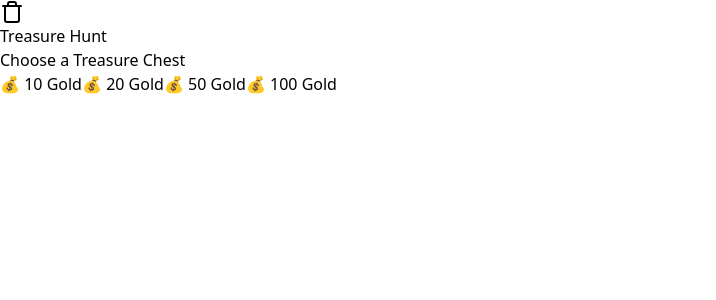
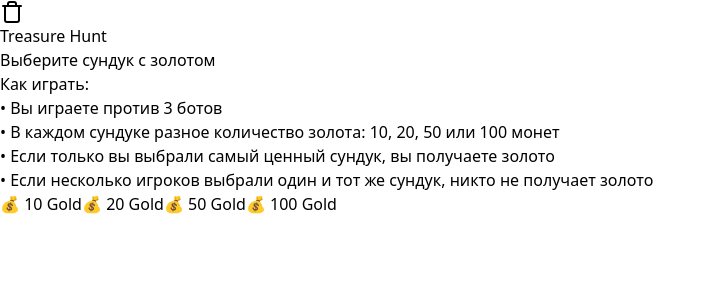
Before and after one commit to puremind5/dfac, a React (Vite) app: page / in a window 1280 px wide. Shown: the top 300 px of the page, without its empty margins (0-716 px from the left). Built offline with nearby package versions, Linux system fonts and the light colour scheme.

Commit message:
Update GameBoard.tsx

```diff
--- a/src/components/GameBoard.tsx
+++ b/src/components/GameBoard.tsx
@@ -5,8 +5,20 @@ const CHEST_VALUES = [10, 20, 50, 100]; // Значения сундуков
 const GameBoard: React.FC<{ onChestSelect: (index: number) => void; loading: boolean }> = ({ onChestSelect, loading }) => {
   return (
     <div className="text-center">
-      <h2 className="text-2xl font-bold mb-4 text-white">Choose a Treasure Chest</h2>
+      <h2 className="text-2xl font-bold mb-4 text-white">Выберите сундук с золотом</h2>
 
+      {/* Описание правил игры */}
+      <div className="bg-gray-800 text-white p-4 rounded-lg shadow-lg mb-4">
+        <h3 className="text-lg font-bold mb-2">Как играть:</h3>
+        <ul className="text-sm space-y-1">
+          <li>• Вы играете против 3 ботов</li>
+          <li>• В каждом сундуке разное количество золота: 10, 20, 50 или 100 монет</li>
+          <li>• Если только вы выбрали самый ценный сундук, вы получаете золото</li>
+          <li>• Если несколько игроков выбрали один и тот же сундук, никто не получает золото</li>
+        </ul>
+      </div>
+
+      {/* Сундуки с ценностью */}
       <div className="grid grid-cols-4 gap-4 justify-center">
         {CHEST_VALUES.map((value, index) => (
           <button
@@ -20,7 +32,7 @@ const GameBoard: React.FC<{ onChestSelect: (index: number) => void; loading: boo
         ))}
       </div>
 
-      {loading && <p className="mt-4 text-gray-300">Opening chest...</p>}
+      {loading && <p className="mt-4 text-gray-300">Открываем сундук...</p>}
     </div>
   );
 };
```
